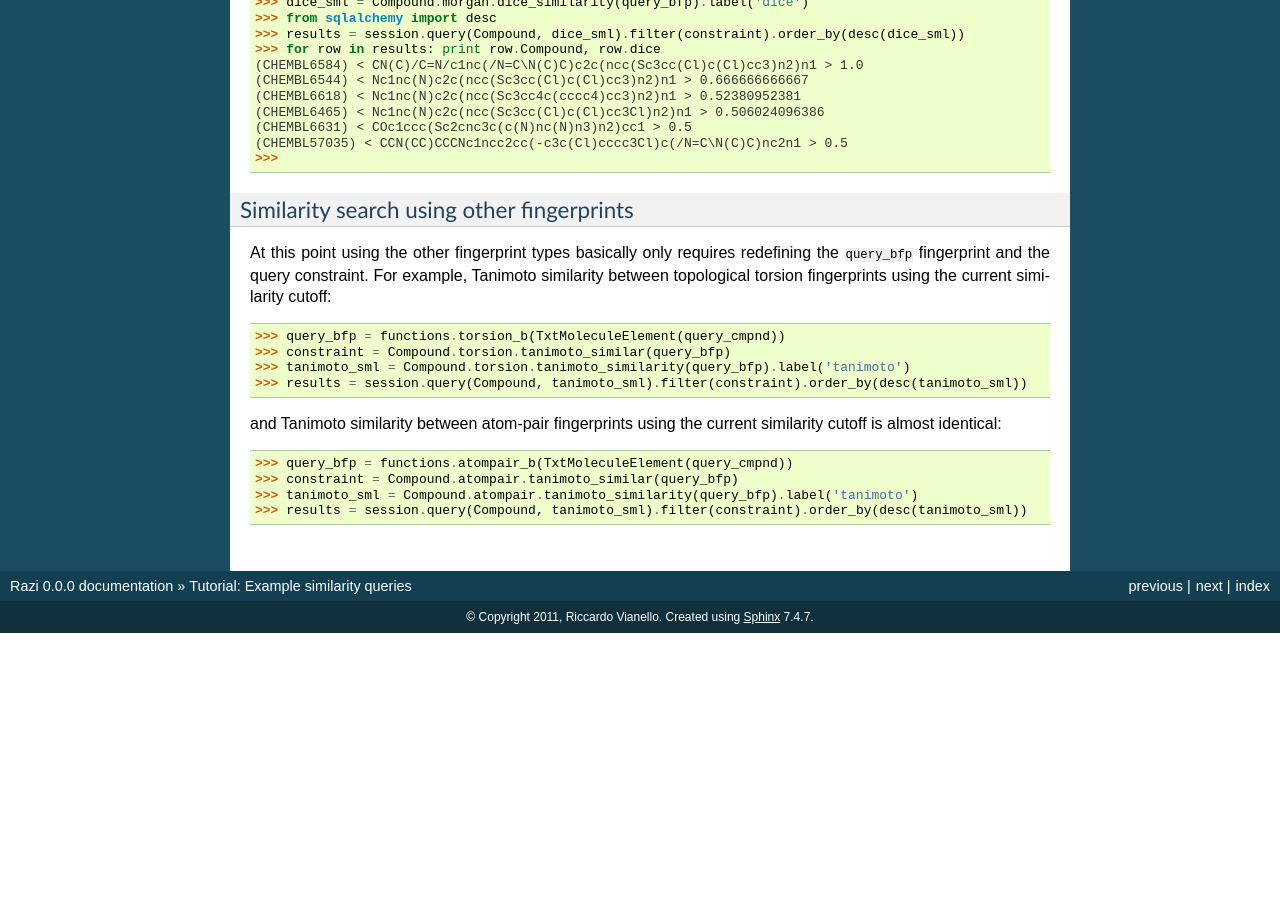
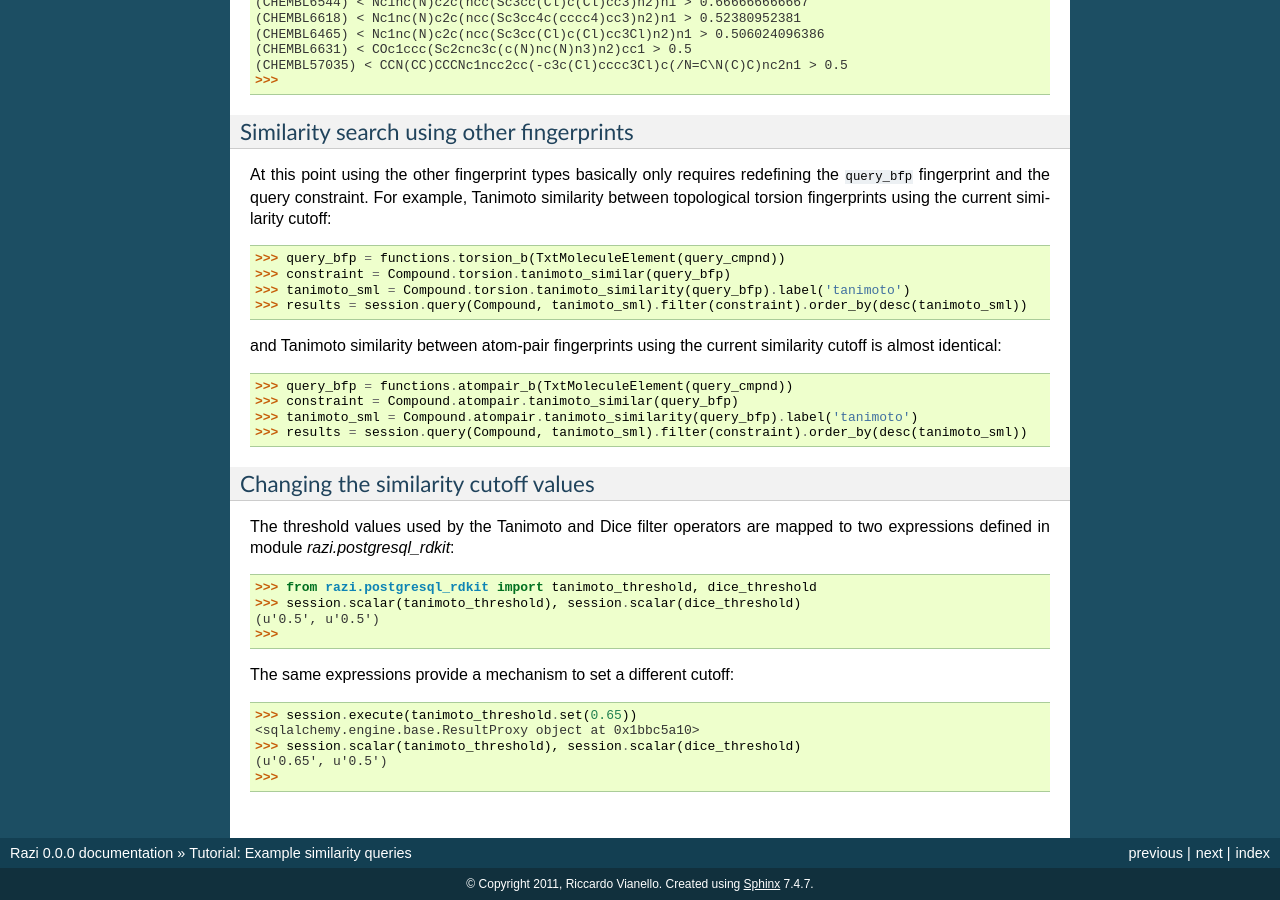
Before and after one commit to rvianello/razi, a Sphinx documentation site: the page built from docs/similarity_queries_tutorial.rst, in a window 1280 px wide and 900 px high, scrolled down 2270 px. Built offline with Sphinx 7.4.7, drawn with Linux system fonts in a browser that asks for light colours; before the commit the page ends 2903 px from its top, so only the background shows below that; some of the changed text lies outside the part shown.

Commit message:
- added note about how to manipulate similarity threshold values - fixed double __init__ in Compound class definition

```diff
--- a/docs/similarity_queries_tutorial.rst
+++ b/docs/similarity_queries_tutorial.rst
@@ -144,3 +139,22 @@ and Tanimoto similarity between atom-pair fingerprints using the current similar
     >>> constraint = Compound.atompair.tanimoto_similar(query_bfp)
     >>> tanimoto_sml = Compound.atompair.tanimoto_similarity(query_bfp).label('tanimoto')
     >>> results = session.query(Compound, tanimoto_sml).filter(constraint).order_by(desc(tanimoto_sml))
+
+
+Changing the similarity cutoff values
+^^^^^^^^^^^^^^^^^^^^^^^^^^^^^^^^^^^^^
+
+The threshold values used by the Tanimoto and Dice filter operators are mapped to two expressions defined in module `razi.postgresql_rdkit`::
+
+    >>> from razi.postgresql_rdkit import tanimoto_threshold, dice_threshold
+    >>> session.scalar(tanimoto_threshold), session.scalar(dice_threshold)
+    (u'0.5', u'0.5')
+    >>>
+
+The same expressions provide a mechanism to set a different cutoff::
+
+    >>> session.execute(tanimoto_threshold.set(0.65))
+    <sqlalchemy.engine.base.ResultProxy object at 0x1bbc5a10>
+    >>> session.scalar(tanimoto_threshold), session.scalar(dice_threshold)
+    (u'0.65', u'0.5')
+    >>>
```
Also changed, not shown: other parts of docs/similarity_queries_tutorial.rst (+0 -5 lines).
